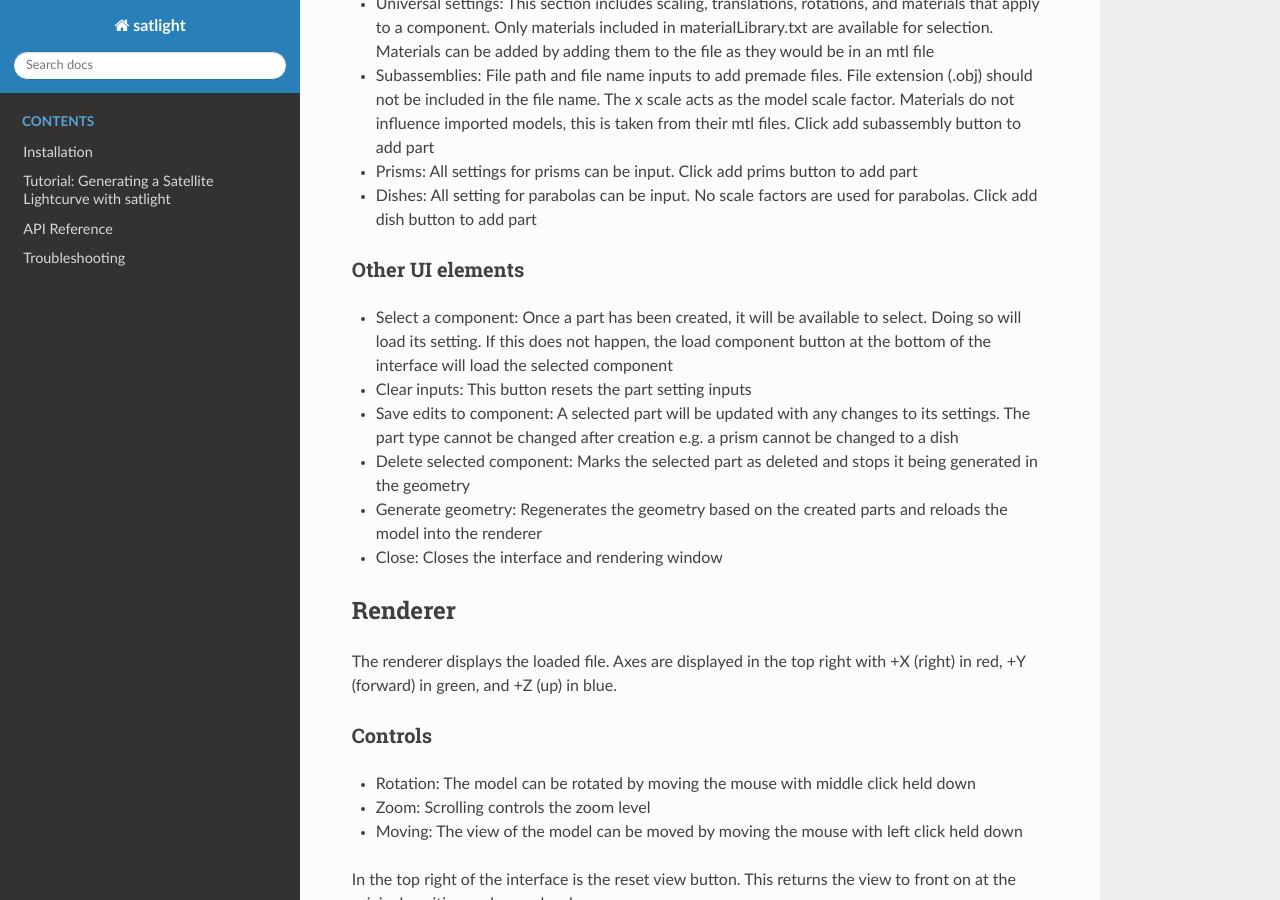
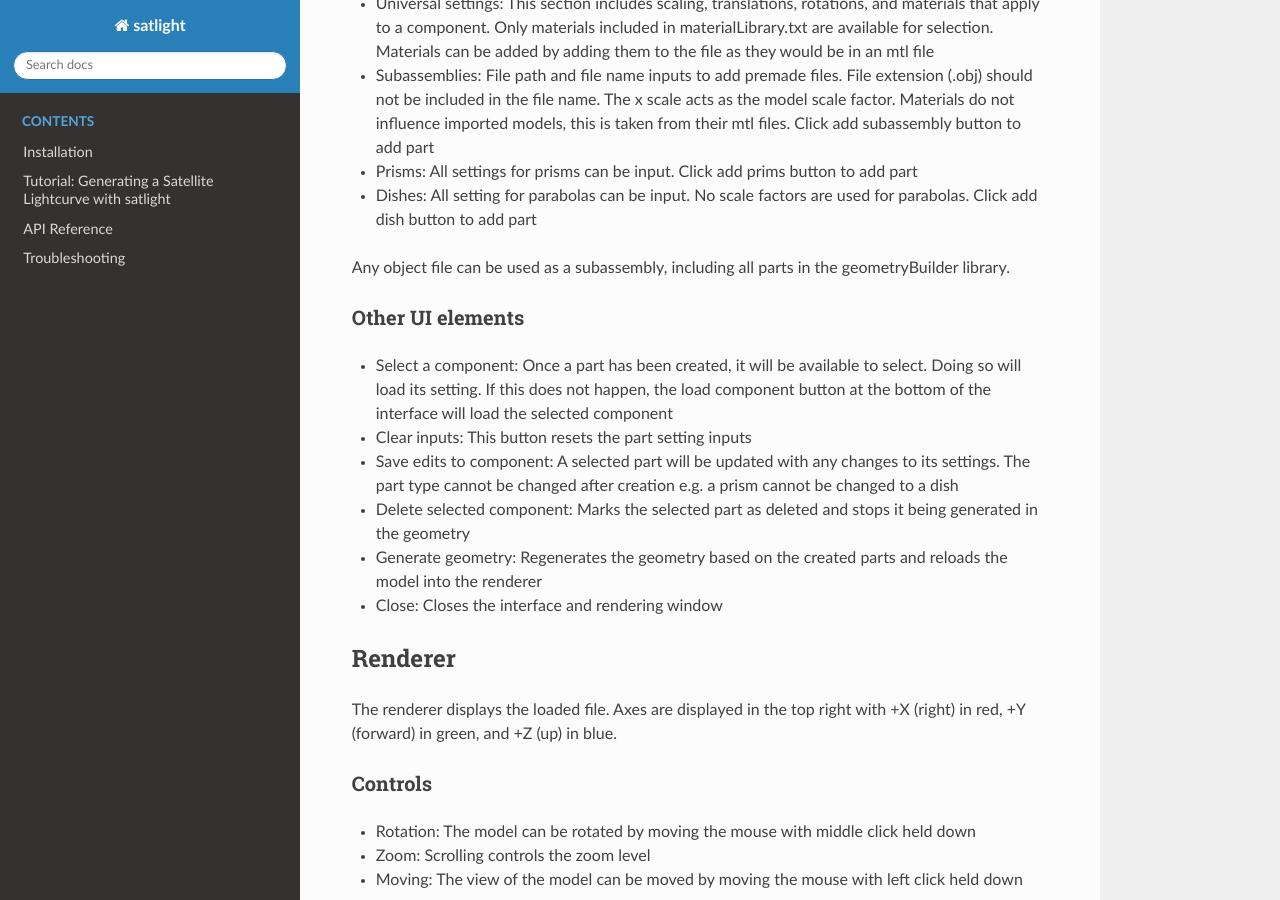
Before and after one commit to lfbeesley/satlight, a Sphinx documentation site: the page built from docs/source/workbench.md, in a window 1280 px wide and 900 px high, scrolled down 751 px. Built offline with Sphinx 7.4.7 and the Read the Docs theme 3.1.0, drawn with Linux system fonts in a browser that asks for light colours.

Commit message:
Update workbench.md

```diff
--- a/docs/source/workbench.md
+++ b/docs/source/workbench.md
@@ -24,6 +24,8 @@ There are 4 main sections containing inputs to add components. All inputs have d
 - Prisms: All settings for prisms can be input. Click add prims button to add part
 - Dishes: All setting for parabolas can be input. No scale factors are used for parabolas. Click add dish button to add part
 
+Any object file can be used as a subassembly, including all parts in the geometryBuilder library.
+
 ### Other UI elements
 
 - Select a component: Once a part has been created, it will be available to select. Doing so will load its setting. If this does not happen, the load component button at the bottom of the interface will load the selected component
```
